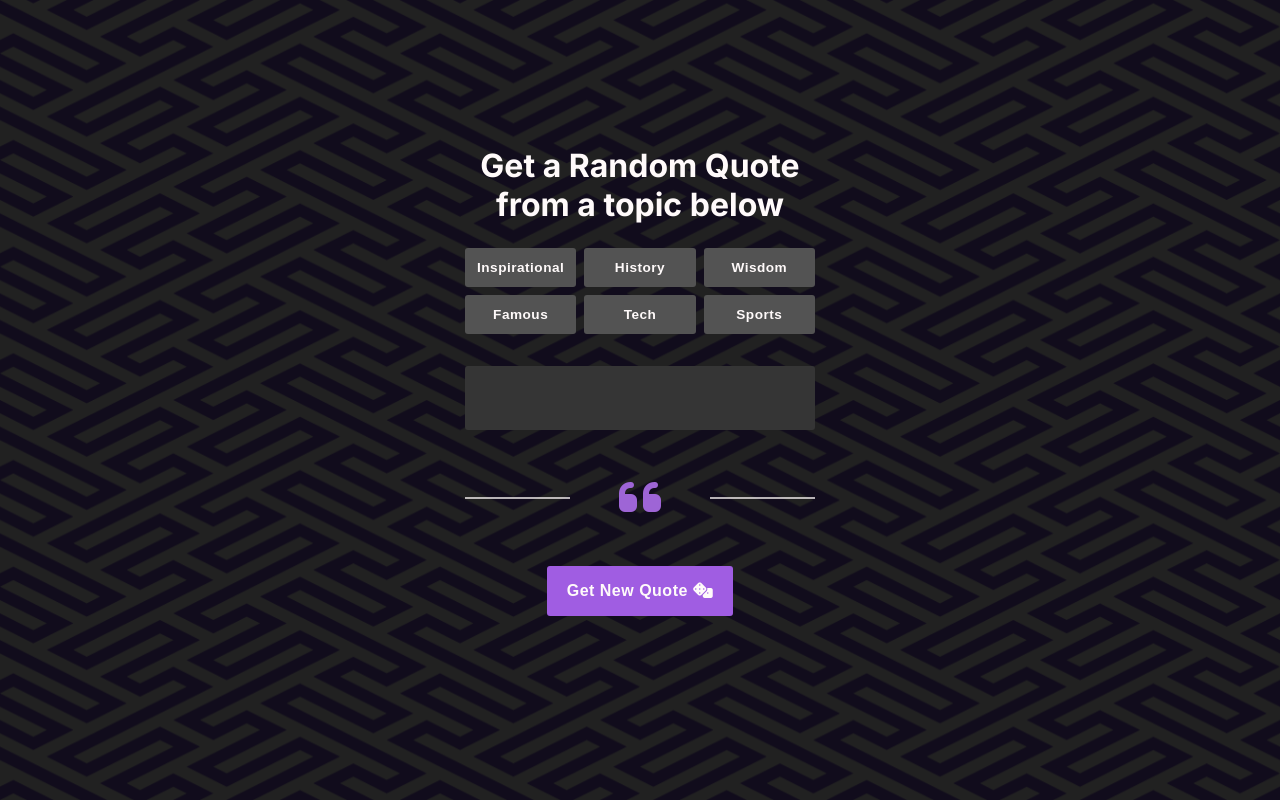
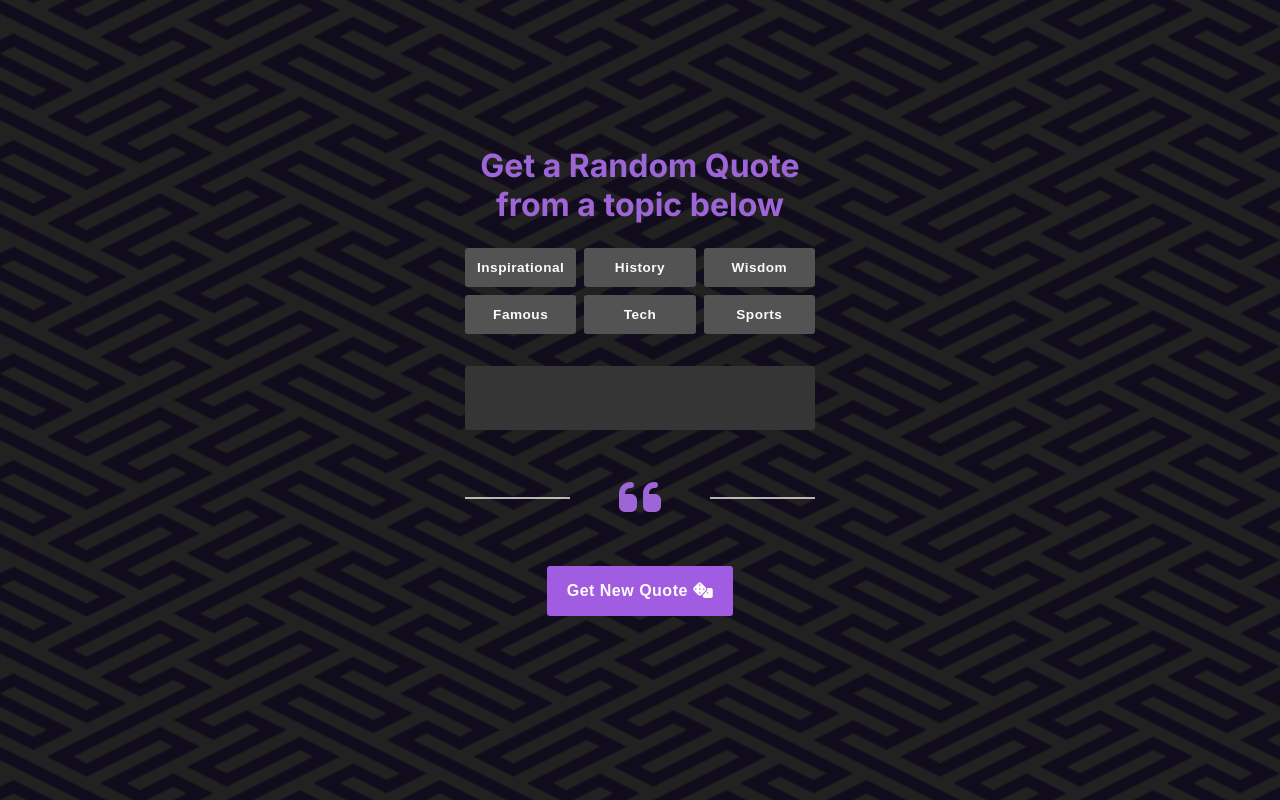
Before and after one commit to olopcodes/random-quote, a plain HTML site: page index.html in a window 1280 px wide. Drawn offline with Linux system fonts and the light colour scheme; no server answers.

Commit message:
added color to the h1

```diff
--- a/stye.css
+++ b/stye.css
@@ -44,6 +44,7 @@ body {
 h1 {
   line-height: 1.2;
   margin-bottom: 1.5rem;
+  color: var(--light-accent);
 }
 
 button {
```
